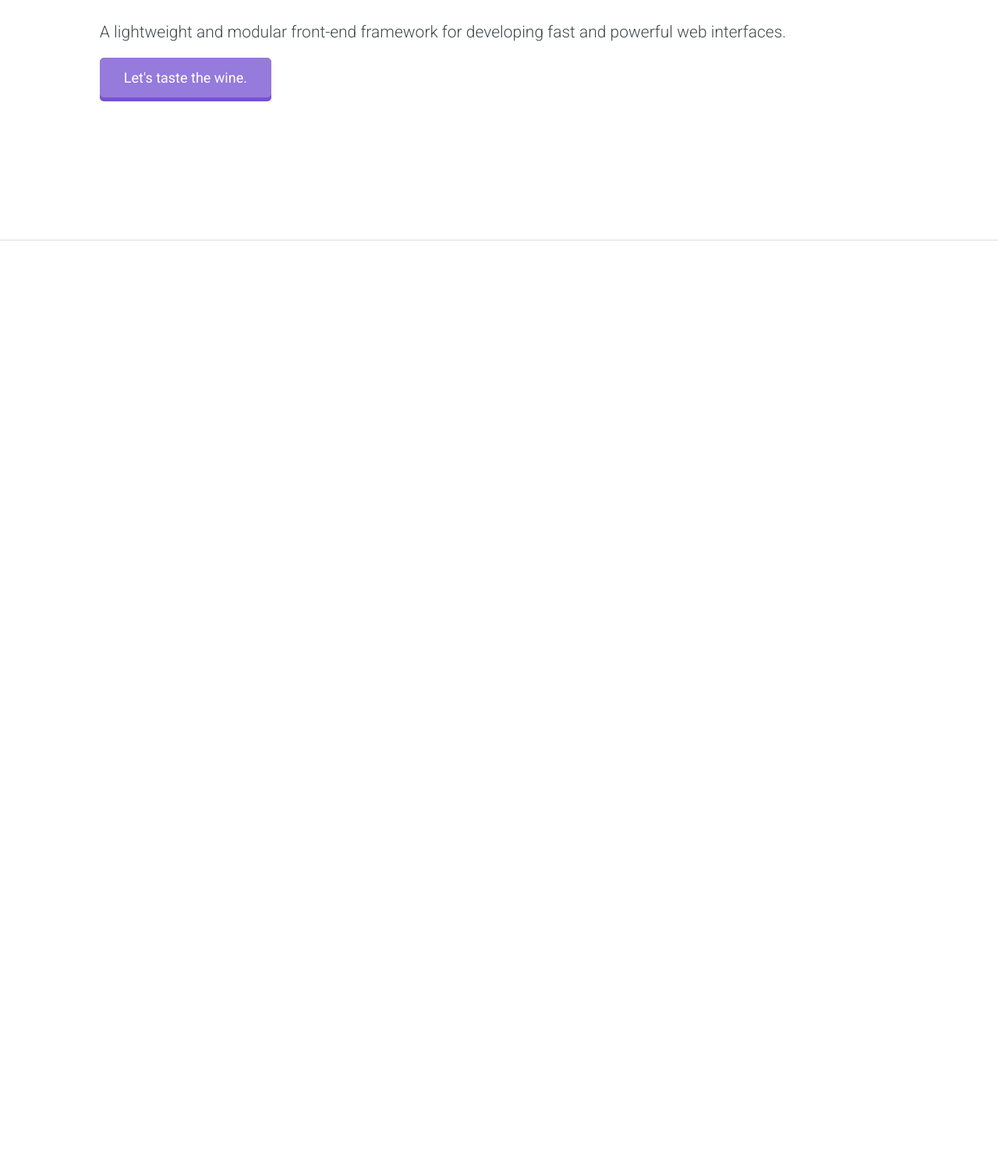
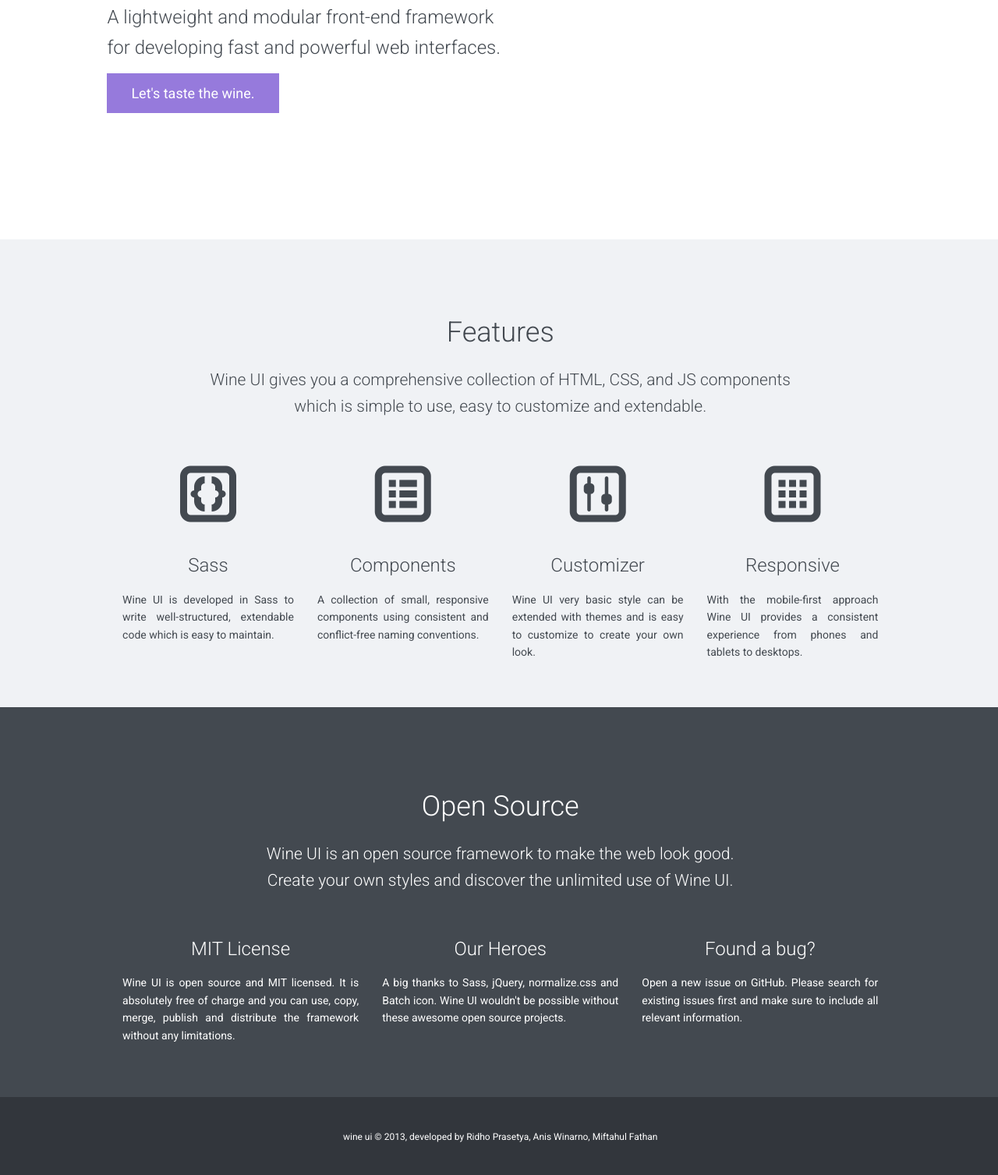
Before and after one commit to wineui/wineui, a plain HTML site: page index.html in a window 1280 px wide. Shown: the part 360-1867 px from the top of the page at 78% size. Before the commit the page ends 800 px from the top, so only its background shows below. Drawn offline with Linux system fonts and the light colour scheme; files whose address does not match are found by name; a web font is replaced by a local one.

Commit message:
change inde page

```diff
--- a/index.html
+++ b/index.html
@@ -8,23 +8,6 @@
     <title>Untitled</title>
     <link rel="stylesheet" href="assets/css/wine.css">
     <link href='http://fonts.googleapis.com/css?family=Droid+Sans:400,700|Grand+Hotel|Roboto:400,100,300,500,700' rel='stylesheet' type='text/css'>
-    <style>
-    .wui-1 {
-      -webkit-box-shadow:0 5px 0 0 #7652d1;
-      -moz-box-shadow:0 5px 0 0 #7652d1;
-      box-shadow:0 5px 0 0 #7652d1;
-      -webkit-border-radius:5px;
-      -moz-border-radius:5px;
-      border-radius:5px
-    }
-    .wui-1:active {
-      position:relative;
-      top:5px;
-      -webkit-box-shadow:none;
-      -moz-box-shadow:none;
-      box-shadow:none
-    }
-    </style>
 </head>
 
 <body>
@@ -47,13 +30,95 @@
                 </div>
             </div>
 
-            <div class="panel background-white align" style="height:600px;margin-top:67px;">
-                <div class="panel-body align-middle" style="width:100%;">
+            <div class="panel background-white align" style="height:600px;margin-bottom:0;margin-top:67px;">
+                <div class="panel-body align-middle">
                     <div class="row">
                         <div class="col-10 push-1">
                             <h1 class="text-larger">Wine UI</h1>
-                            <h4>A lightweight and modular front-end framework for developing fast and powerful web interfaces.</h4>
-                            <a href="https://github.com/wineui/wineui/archive/gh-pages.zip" class="wui-1 button button-large button-purple-over"><span class="button-title">Let's taste the wine.</span></a>
+                            <h3>A lightweight and modular front-end framework<br>for developing fast and powerful web interfaces.</h3>
+                            <a href="https://github.com/wineui/wineui/archive/gh-pages.zip" class="button button-large button-purple-over"><span class="button-title">Let's taste the wine.</span></a>
+                        </div>
+                    </div>
+                </div>
+            </div>
+
+            <div class="panel background-white-over align align-center" style="height:600px;margin-bottom:0;">
+                <div class="panel-body align-middle">
+                    <div class="row">
+                        <div class="col-10 push-1">
+
+                            <div class="row align-center">
+                                <div class="col-12" style="margin:1.618em 0;">
+                                    <h2>Features</h2>
+                                    <h4>Wine UI gives you a comprehensive collection of HTML, CSS, and JS components<br>which is simple to use, easy to customize and extendable.</h4>
+                                </div>
+                                <div class="col-3">
+                                    <div class="icon-code" style="font-size:5.14285714286em;line-height:1.618em;"></div>
+                                    <h3>Sass</h3>
+                                    <p class="align-justify">Wine UI is developed in Sass to write well-structured, extendable code which is easy to maintain.</p>
+                                </div>
+                                <div class="col-3">
+                                    <div class="icon-list" style="font-size:5.14285714286em;line-height:1.618em;"></div>
+                                    <h3>Components</h3>
+                                    <p class="align-justify">A collection of small, responsive components using consistent and conflict-free naming conventions.</p>
+                                </div>
+                                <div class="col-3">
+                                    <div class="icon-mixer" style="font-size:5.14285714286em;line-height:1.618em;"></div>
+                                    <h3>Customizer</h3>
+                                    <p class="align-justify">Wine UI very basic style can be extended with themes and is easy to customize to create your own look.</p>
+                                </div>
+                                <div class="col-3">
+                                    <div class="icon-grid" style="font-size:5.14285714286em;line-height:1.618em;"></div>
+                                    <h3>Responsive</h3>
+                                    <p class="align-justify">With the mobile-first approach Wine UI provides a consistent experience from phones and tablets to desktops.</p>
+                                </div>
+                            </div>
+
+                        </div>
+                    </div>
+                </div>
+            </div>
+
+            <div class="panel background-black align align-center" style="height:500px;margin-bottom:0;">
+                <div class="panel-body align-middle">
+                    <div class="row">
+                        <div class="col-10 push-1">
+
+                            <div class="row">
+                                <div class="col-12" style="margin:1.618em 0;">
+                                    <h2>Open Source</h2>
+                                    <h4>Wine UI is an open source framework to make the web look good.<br>Create your own styles and discover the unlimited use of Wine UI.</h4>
+                                </div>
+                                <div class="col-4">
+                                    <h3>MIT License</h3>
+                                    <p class="align-justify">Wine UI is open source and MIT licensed. It is absolutely free of charge and you can use, copy, merge, publish and distribute the framework without any limitations.</p>
+                                </div>
+                                <div class="col-4">
+                                    <h3>Our Heroes</h3>
+                                    <p class="align-justify">A big thanks to Sass, jQuery, normalize.css and Batch icon. Wine UI wouldn't be possible without these awesome open source projects.</p>
+                                </div>
+                                <div class="col-4">
+                                    <h3>Found a bug?</h3>
+                                    <p class="align-justify">Open a new issue on GitHub. Please search for existing issues first and make sure to include all relevant information.</p>
+                                </div>
+                            </div>
+
+                        </div>
+                    </div>
+                </div>
+            </div>
+
+            <div class="panel background-black-over align align-center" style="height:100px;margin-bottom:0;">
+                <div class="panel-body align-middle">
+                    <div class="row">
+                        <div class="col-10 push-1">
+
+                            <div class="row">
+                                <div class="col-12">
+                                    <p><small>wine ui &copy; 2013, developed by Ridho Prasetya, Anis Winarno, Miftahul Fathan</small></p>
+                                </div>
+                            </div>
+
                         </div>
                     </div>
                 </div>
--- a/scss/src/_typography.scss
+++ b/scss/src/_typography.scss
@@ -163,18 +163,22 @@ a {}
 
 // text and vertical align
 // ----------------
-.align:before {
-  content: '';
-  display: inline-block;
-  height: 100%;
-  vertical-align: middle;
+.align {
+  width: 100%;
+  &:before {
+    content: '';
+    display: inline-block;
+    height: 100%;
+    vertical-align: middle;
+  }
 }
 
 .align-top,
 .align-bottom,
 .align-middle {
   display: inline-block;
-  max-width: 90%;
+  max-width: 99%;
+  width: 100%;
 }
 
 .align-top {
```
Also changed, not shown: assets/css/wine.css.
